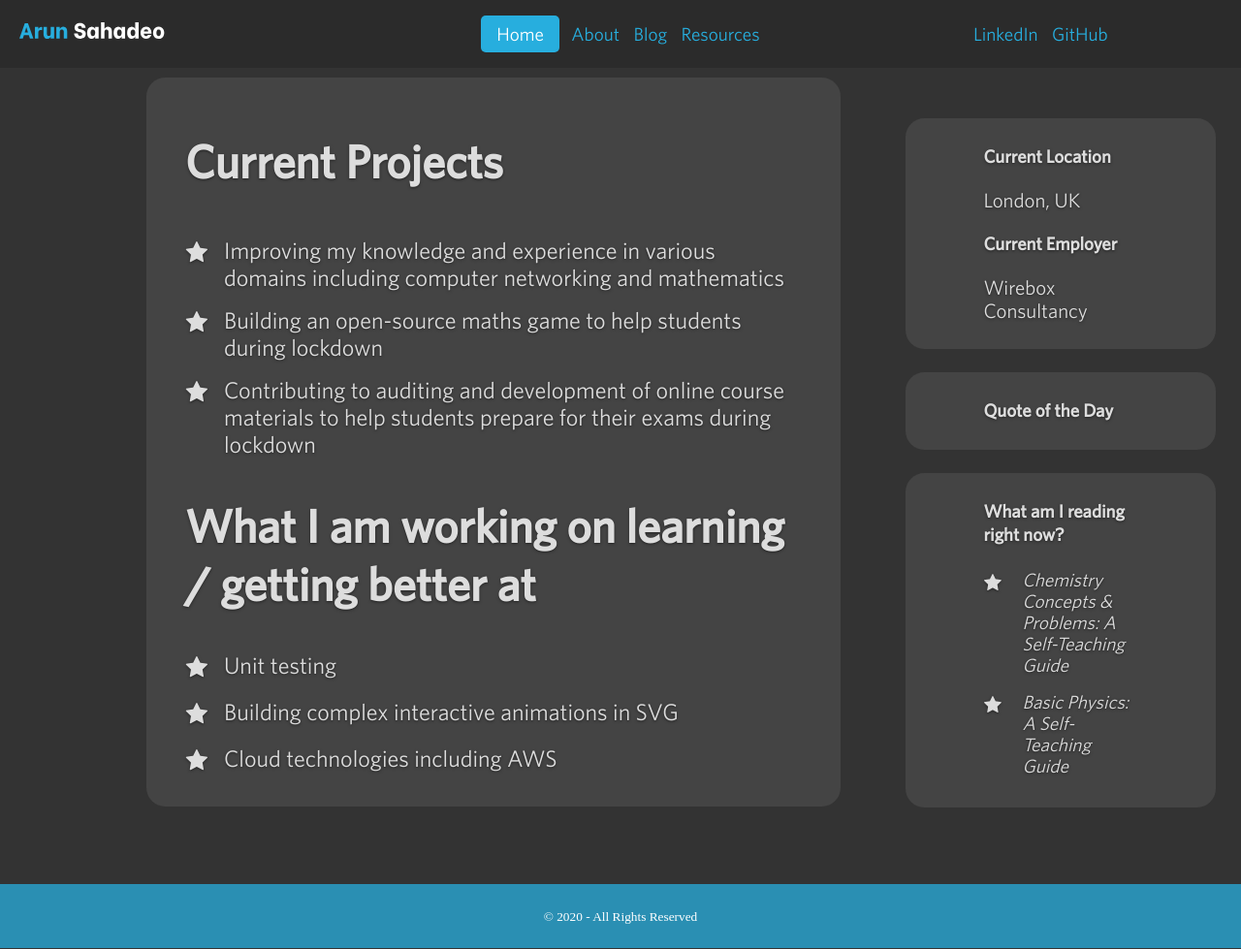
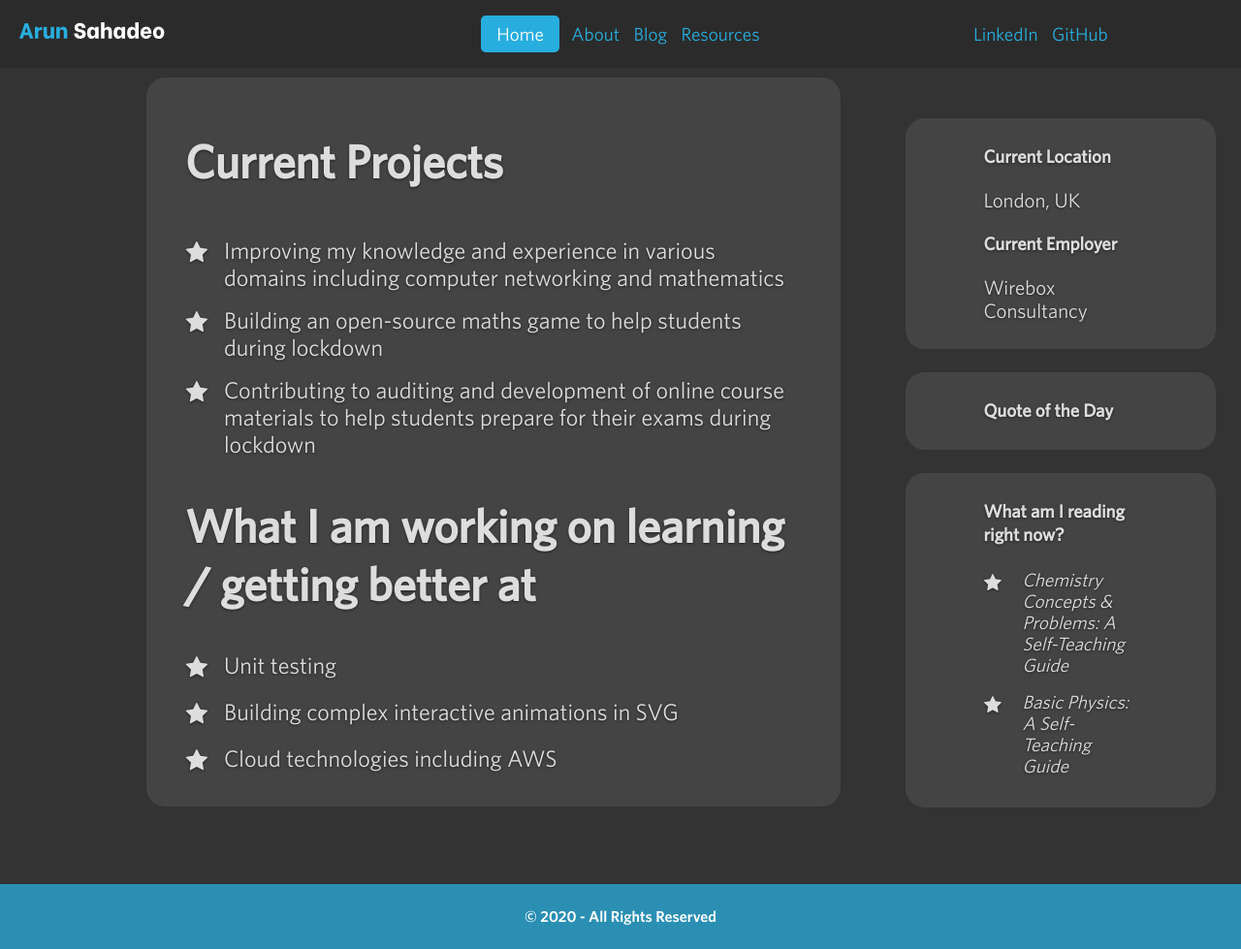
Before and after one commit to ArunSahadeo/ArunSahadeo.github.io, a Jekyll site: the page built from index.html, in a window 1280 px wide and 979 px high. Shown: the whole window at 97% size. Built offline with Jekyll 4.4.1, drawn with Linux system fonts in a browser that asks for light colours; some web fonts are replaced.

Commit message:
Style footer copyright text

```diff
--- a/_includes/components/bottom/footer/navigation.html
+++ b/_includes/components/bottom/footer/navigation.html
@@ -1,5 +1,5 @@
 <footer>
-    <small class="whitney-book">
+    <small class="whitney-semibold font-size-1-rem">
         &copy; {{ 'now' | date: "%Y" }} - All Rights Reserved
     </small>
 </footer>
--- a/_sass/config/_fonts.scss
+++ b/_sass/config/_fonts.scss
@@ -64,6 +64,10 @@ $whitney-black: 'Whitney-Black';
     font-style: normal;
 }
 
+.whitney-book {
+    font-family: $whitney-book, sans-serif;
+}
+
 .whitney-medium {
     font-family: $whitney-medium, sans-serif;
 }
--- a/_sass/utilities/_font-sizes.scss
+++ b/_sass/utilities/_font-sizes.scss
@@ -1,3 +1,7 @@
+.font-size-1-rem {
+    font-size: 1rem;
+}
+
 .font-size-1-point-2-rem {
     font-size: 1.2rem;
 }
```
